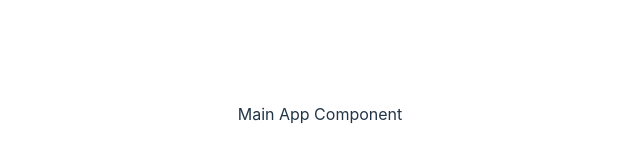
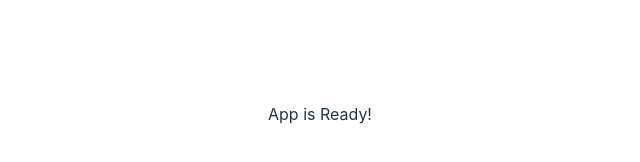
Before and after one commit to leszek888/leszek888.github.io, a Vue app: page / in a window 1280 px wide. Shown: the part 286-448 px from the top of the page, without its empty margins (320-960 px from the left). Built offline with nearby package versions, Linux system fonts and the light colour scheme.

Commit message:
chore: feat add loading screen

```diff
--- a/src/App.vue
+++ b/src/App.vue
@@ -1,5 +1,34 @@
 <template>
-  <div>
-    Main App Component
+  <div class="mainContainer">
+    <div v-if="appReady">
+      App is Ready!
+    </div>
+    <div v-else class="mainLoader">
+      <span>Ładowanie</span><br />
+      <span class="loader"/>
+    </div>
   </div>
 </template>
+
+<script setup lang="ts">
+import { ref } from 'vue'
+
+const appReady = ref(false)
+
+setTimeout(() => {
+  appReady.value = true
+}, 2000)
+</script>
+
+<style>
+.mainContainer {
+  align-items: center;
+  display: flex;
+  flex-direction: column;
+  max-width: 1280px;
+  margin: 0 auto;
+  padding: 2rem;
+  text-align: center;
+}
+
+</style>
--- a/src/style.css
+++ b/src/style.css
@@ -57,10 +57,7 @@ button:focus-visible {
 }
 
 #app {
-  max-width: 1280px;
-  margin: 0 auto;
-  padding: 2rem;
-  text-align: center;
+  margin: auto;
 }
 
 @media (prefers-color-scheme: light) {
@@ -75,3 +72,23 @@ button:focus-visible {
     background-color: #f9f9f9;
   }
 }
+
+.loader {
+  width: 32px;
+  height: 32px;
+  border: 5px solid #79d;
+  border-bottom-color: transparent;
+  border-radius: 50%;
+  display: inline-block;
+  box-sizing: border-box;
+  animation: rotation 1s linear infinite;
+}
+
+@keyframes rotation {
+  0% {
+    transform: rotate(0deg);
+  }
+  100% {
+    transform: rotate(360deg);
+  }
+}
```
